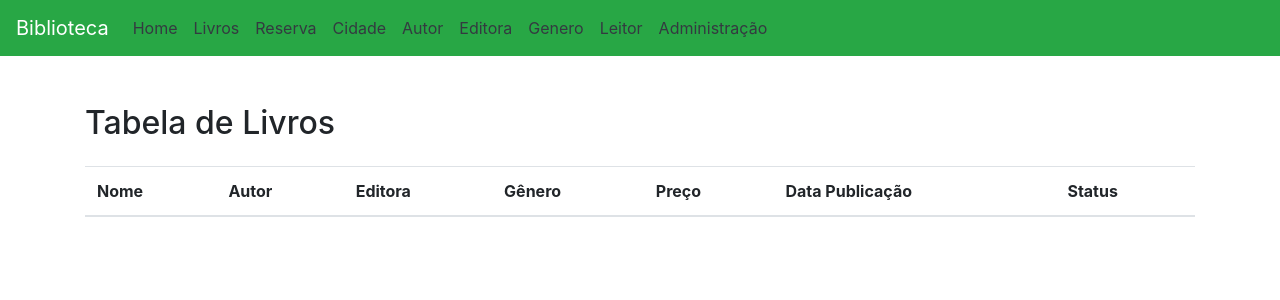
After one commit to Lauralbertino/projeto_biblioteca, a Django app: page /livros/ in a window 1280 px wide. The commit adds this page. Shown: the top 300 px of the page. Run offline with Django 5.2, Linux system fonts and the light colour scheme; data that the repository does not hold is empty; some libraries are stand-ins or nearby versions.

Commit message:
alteracoes front end

```diff
--- /dev/null
+++ b/app/templates/livros.html
@@ -0,0 +1,91 @@
+<!DOCTYPE html>
+<html lang="pt-BR">
+
+<head>
+    <meta charset="UTF-8">
+    <meta name="viewport" content="width=device-width,
+initial-scale=1.0">
+    <title>Página Inicial</title>
+    <!-- Incluindo Bootstrap CSS -->
+    <link rel="stylesheet" href="https://maxcdn.bootstrapcdn.com/bootstrap/4.5.2/css
+/bootstrap.min.css">
+</head>
+
+<body>
+    <nav class="navbar navbar-expand-lg navbar-dark
+bg-success">
+        <a class="navbar-brand" href="/">Biblioteca</a>
+        <button class="navbar-toggler" type="button" data-toggle="collapse" data-target="#navbarNav"
+            aria-controls="navbarNav" aria-expanded="false" aria-label="Toggle navigation">
+            <span class="navbar-toggler-icon"></span>
+        </button>
+        <div class="collapse navbar-collapse" id="navbarNav">
+            <ul class="navbar-nav">
+                <li class="nav-item">
+                    <a class="nav-link text-dark" href="/">Home</a>
+                </li>
+                <li class="nav-item">
+                    <a class="nav-link text-dark" href="/livros/">Livros</a>
+                </li>
+                <li class="nav-item">
+                    <a class="nav-link text-dark" href="/reserva/">Reserva</a>
+                </li>
+                <li class="nav-item">
+                    <a class="nav-link text-dark" href="/cidade/">Cidade</a>
+                </li>
+                <li class="nav-item">
+                    <a class="nav-link text-dark" href="/autor/">Autor</a>
+                </li>
+                <li class="nav-item">
+                    <a class="nav-link text-dark" href="/editor/">Editora</a>
+                </li>
+                <li class="nav-item">
+                    <a class="nav-link text-dark" href="/genero/">Genero</a>
+                </li>
+                <li class="nav-item">
+                    <a class="nav-link text-dark" href="/leitor/">Leitor</a>
+                </li>
+                <li class="nav-item">
+                    <a class="nav-link text-dark" href="/admin/">Administração</a>
+                </li>
+            </ul>
+        </div>
+    </nav>
+    <div class="container mt-5">
+        <h2 class="mb-4">Tabela de Livros</h2>
+        <table class="table">
+            <thead>
+                <tr>
+                    <th scope="col">Nome</th>
+                    <th scope="col">Autor</th>
+                    <th scope="col">Editora</th>
+                    <th scope="col">Gênero</th>
+                    <th scope="col">Preço</th>
+                    <th scope="col">Data Publicação</th>
+                    <th scope="col">Status</th>
+                </tr>
+            </thead>
+            <tbody>
+                {% for livros in livros %}
+                <tr>
+                    <td>{{ livros.nome }}</td>
+                    <td>{{ livros.autor }}</td>
+                    <td>{{ livros.editora }}</td>
+                    <td>{{ livros.genero }} </td>
+                    <td>{{ livros.preco }}</td>
+                    <td>{{ livros.data_plub }}</td>
+                    <td>{{ livros.status }}</td>
+                </tr>
+                {% endfor %}
+            </tbody>
+        </table>
+    </div>
+    <!-- Incluindo jQuery e Bootstrap JS -->
+    <script src="https://code.jquery.com/jquery-3.5.1.slim.min.js"></script>
+            <script src="https://cdn.jsdelivr.net/npm/@popperjs/core@2.9.1/di
+st/umd/popper.min.js"></script>
+    <script src="https://maxcdn.bootstrapcdn.com/bootstrap/4.5.2/js/b
+ootstrap.min.js"></script>
+</body>
+
+</html>
--- a/app/views.py
+++ b/app/views.py
@@ -50,3 +50,10 @@ class GenerosView(View):
         generos = Genero.objects.all()
         return render(request, 'genero.html', {'generos':
 generos})
+
+class DeleteLivroView(View):
+    def get(self, request, id, *args, **kwargs):
+        livro = Livro.objects.get(id=id)
+        livro.delete()
+        messages.success(request, 'Livro excluído comsucesso!') # Success message
+        return redirect('livros')
--- a/config/urls.py
+++ b/config/urls.py
@@ -1,8 +1,20 @@
 from django.contrib import admin
-from django.urls import include, path
+from django.urls import path
+from django.views.generic import TemplateView
 from app.views import *
-
 urlpatterns = [
-    path("admin/", admin.site.urls),
-    path('', include('app.urls')),
+path('admin/', admin.site.urls),
+path('', IndexView.as_view(), name='index'),
+path('livros/', LivrosView.as_view(), name='livros'),
+path('reserva/', EmprestimoView.as_view(),
+name='reserva'),
+path('cidade/', CidadesView.as_view(),
+name='cidade'),
+path('autor/', AutoresView.as_view(), name='autor'),
+path('editor/', EditorasView.as_view(),
+name='editora'),
+path('leitor/', LeitoresView.as_view(),
+name='leitor'),
+path('genero/', GenerosView.as_view(),
+name='genero'),
 ]
```
Also changed, not shown: app/templates/index.html (+35 -1 lines), app/urls.py (+9 -3 lines), app/templates/autor.html (added), app/templates/cidade.html (added), app/templates/editora.html (added), app/templates/genero.html (added), app/templates/leitor.html (added), app/templates/reserva.html (added).
